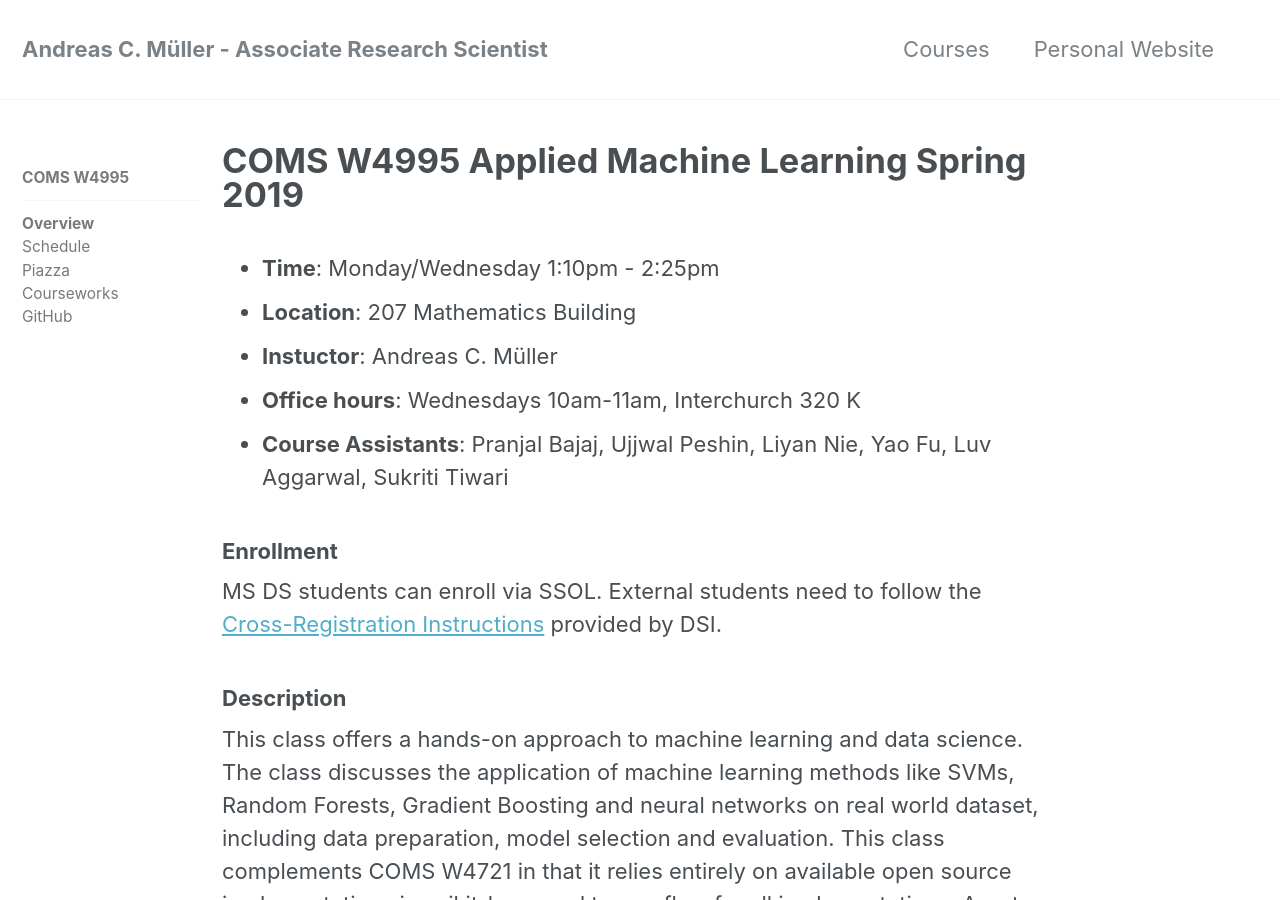
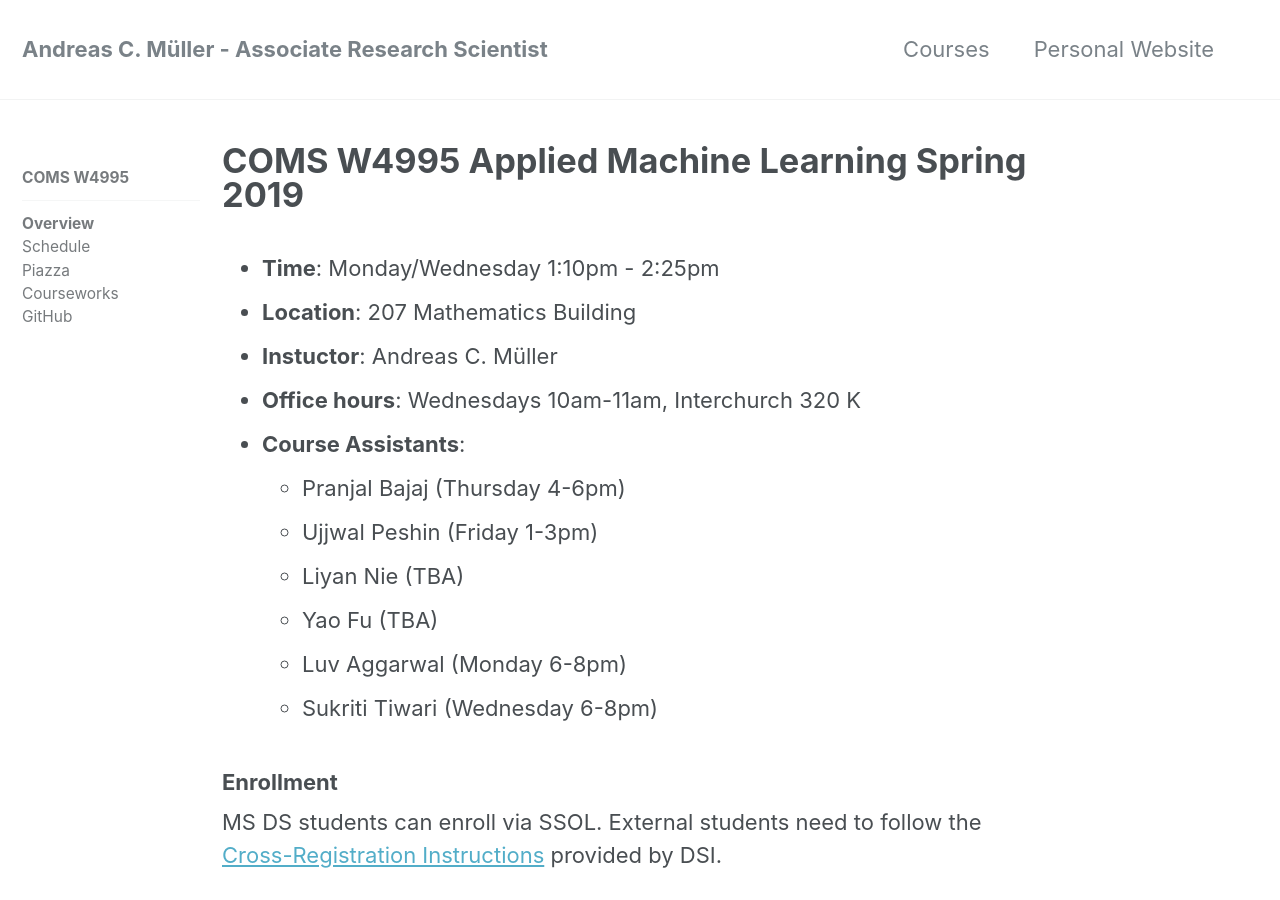
Before and after one commit to amueller/columbia-website, a Jekyll site: the page built from _comsw4995s19/home.md, in a window 1280 px wide and 900 px high. Built offline with Jekyll 4.4.1, drawn with Linux system fonts in a browser that asks for light colours; nearby versions of some CDN libraries.

Commit message:
add some office hours

```diff
--- a/_comsw4995s19/home.md
+++ b/_comsw4995s19/home.md
@@ -10,7 +10,13 @@ sidebar:
 - **Location**: 207 Mathematics Building
 - **Instuctor**: Andreas C. Müller
 - **Office hours**: Wednesdays 10am-11am, Interchurch 320 K
-- **Course Assistants**: Pranjal Bajaj, Ujjwal Peshin, Liyan Nie, Yao Fu, Luv Aggarwal, Sukriti Tiwari
+- **Course Assistants**:
+    - Pranjal Bajaj (Thursday 4-6pm)
+    - Ujjwal Peshin (Friday 1-3pm)
+    - Liyan Nie (TBA)
+    - Yao Fu (TBA)
+    - Luv Aggarwal (Monday 6-8pm)
+    - Sukriti Tiwari (Wednesday 6-8pm)
 
 ### Enrollment
 MS DS students can enroll via SSOL. External students need to follow the <a href="http://datascience.columbia.edu/course-inventory">
```
